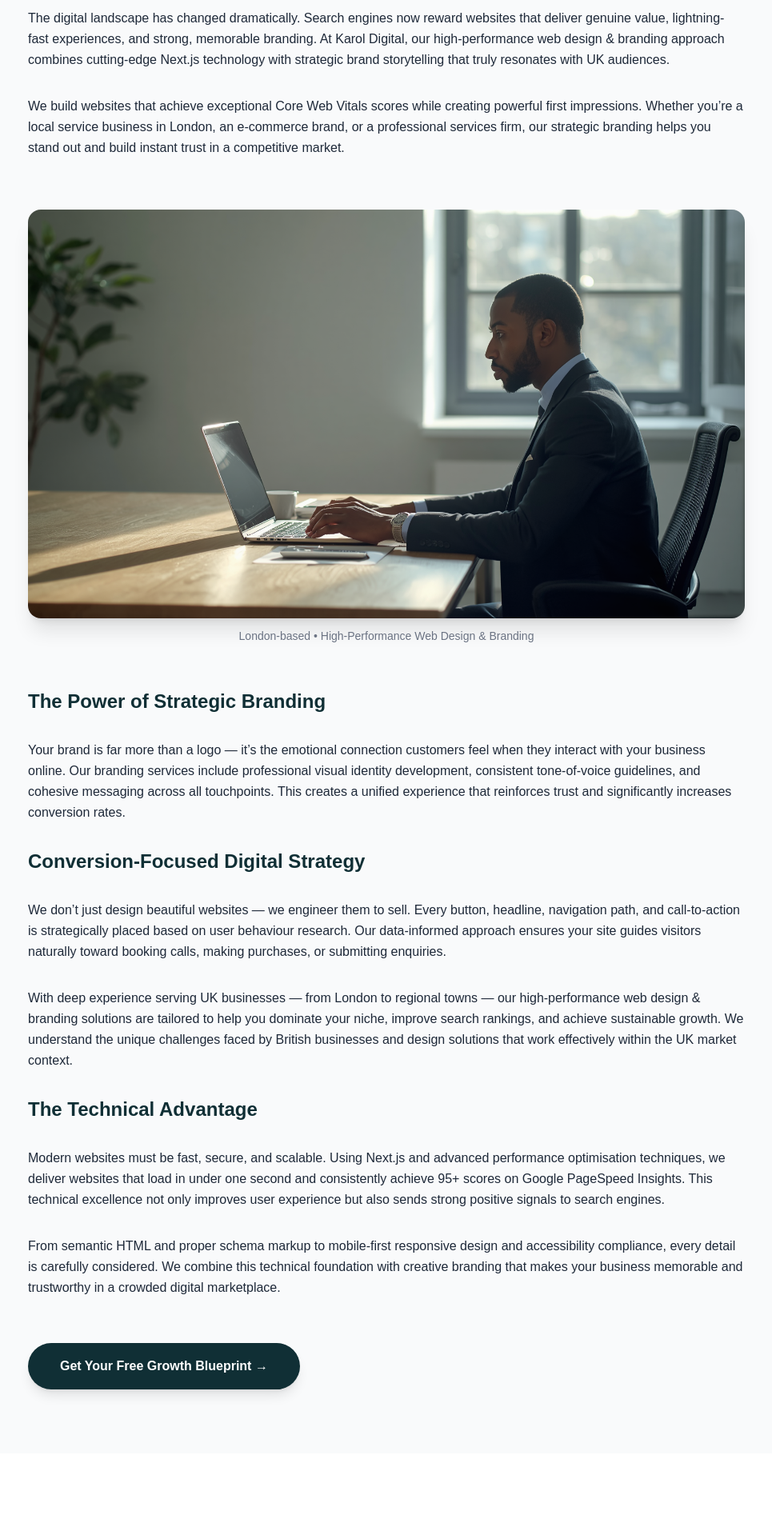
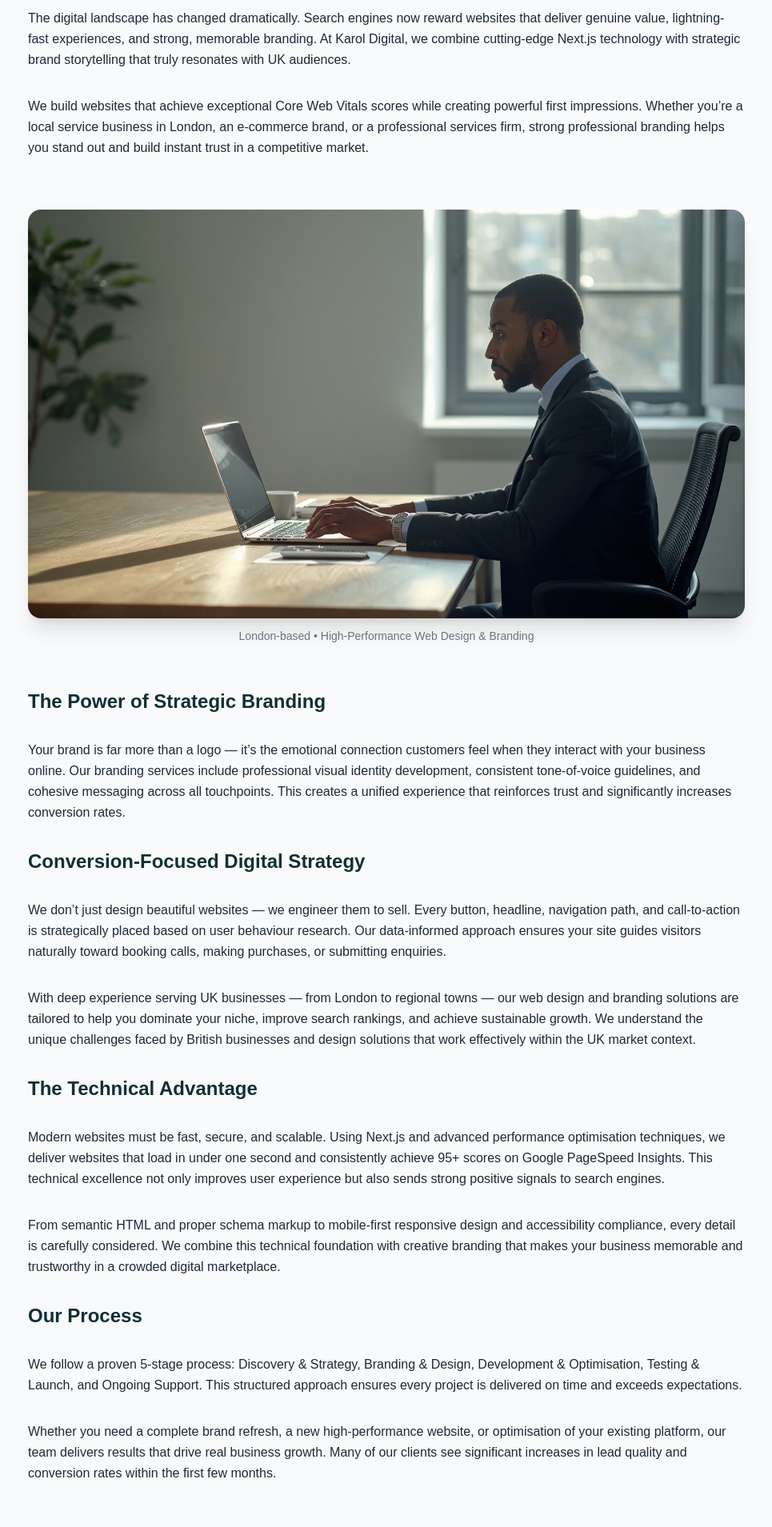
Before and after one commit to Getu4ever/karoldigital-site, a Next.js app: page / in a window 1280 px wide. Shown: the part 2000-3909 px from the top of the page at 80% size, without its empty margins (157-1122 px from the left). Built offline with nearby package versions, Linux system fonts and the light colour scheme.

Commit message:
feat: finalize and polish homepage for SEO & conversions

```diff
--- a/app/page.tsx
+++ b/app/page.tsx
@@ -136,7 +136,7 @@ export default function Home() {
           </div>
         </section>
 
-        {/* === EXTENDED SEO CONTENT SECTION (High word count) === */}
+        {/* === EXTENDED SEO CONTENT SECTION - EXPANDED === */}
       <section className="py-20 px-6 bg-gray-50">
         <div className="max-w-4xl mx-auto text-gray-800 leading-relaxed space-y-8">
 
@@ -145,18 +145,17 @@ export default function Home() {
           </h2>
 
           <p>
-              The digital landscape has changed dramatically. Search engines now reward websites that deliver genuine value, lightning-fast experiences, and strong, memorable branding. At Karol Digital, our high-performance web design &amp; branding approach combines cutting-edge Next.js technology with strategic brand storytelling that truly resonates with UK audiences.
+            The digital landscape has changed dramatically. Search engines now reward websites that deliver genuine value, lightning-fast experiences, and strong, memorable branding. At Karol Digital, we combine cutting-edge Next.js technology with strategic brand storytelling that truly resonates with UK audiences.
           </p>
 
           <p>
-              We build websites that achieve exceptional Core Web Vitals scores while creating powerful first impressions. Whether you’re a local service business in London, an e-commerce brand, or a professional services firm, our strategic branding helps you stand out and build instant trust in a competitive market.
+            We build websites that achieve exceptional Core Web Vitals scores while creating powerful first impressions. Whether you’re a local service business in London, an e-commerce brand, or a professional services firm, strong professional branding helps you stand out and build instant trust in a competitive market.
           </p>
 
-            {/* Image Break */}
           <div className="pt-8 pb-6">
             <Image
               src="/karol-digital-home-02.jpg"
-                alt="Karol Digital - High-Performance Web Design & Branding in London"
+              alt="Karol Digital - Professional Web Design & Branding in London"
               width={800}
               height={500}
               className="rounded-2xl shadow-xl w-full object-cover"
@@ -177,7 +176,7 @@ export default function Home() {
           </p>
 
           <p>
-              With deep experience serving UK businesses — from London to regional towns — our high-performance web design &amp; branding solutions are tailored to help you dominate your niche, improve search rankings, and achieve sustainable growth. We understand the unique challenges faced by British businesses and design solutions that work effectively within the UK market context.
+            With deep experience serving UK businesses — from London to regional towns — our web design and branding solutions are tailored to help you dominate your niche, improve search rankings, and achieve sustainable growth. We understand the unique challenges faced by British businesses and design solutions that work effectively within the UK market context.
           </p>
 
           <h3 className="text-2xl font-semibold text-[#102f35]">The Technical Advantage</h3>
@@ -187,6 +186,16 @@ export default function Home() {
 
           <p>
             From semantic HTML and proper schema markup to mobile-first responsive design and accessibility compliance, every detail is carefully considered. We combine this technical foundation with creative branding that makes your business memorable and trustworthy in a crowded digital marketplace.
+          </p>
+
+          {/* Additional Content for Word Count */}
+          <h3 className="text-2xl font-semibold text-[#102f35]">Our Process</h3>
+          <p>
+            We follow a proven 5-stage process: Discovery & Strategy, Branding & Design, Development & Optimisation, Testing & Launch, and Ongoing Support. This structured approach ensures every project is delivered on time and exceeds expectations.
+          </p>
+
+          <p>
+            Whether you need a complete brand refresh, a new high-performance website, or optimisation of your existing platform, our team delivers results that drive real business growth. Many of our clients see significant increases in lead quality and conversion rates within the first few months.
           </p>
 
           <div className="pt-6">
```
Lines whose indentation alone changed are shown as unchanged.
